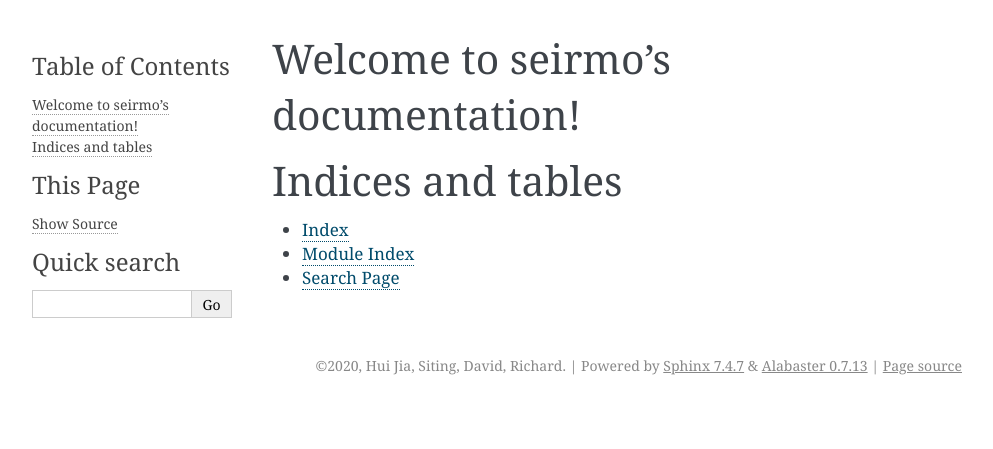
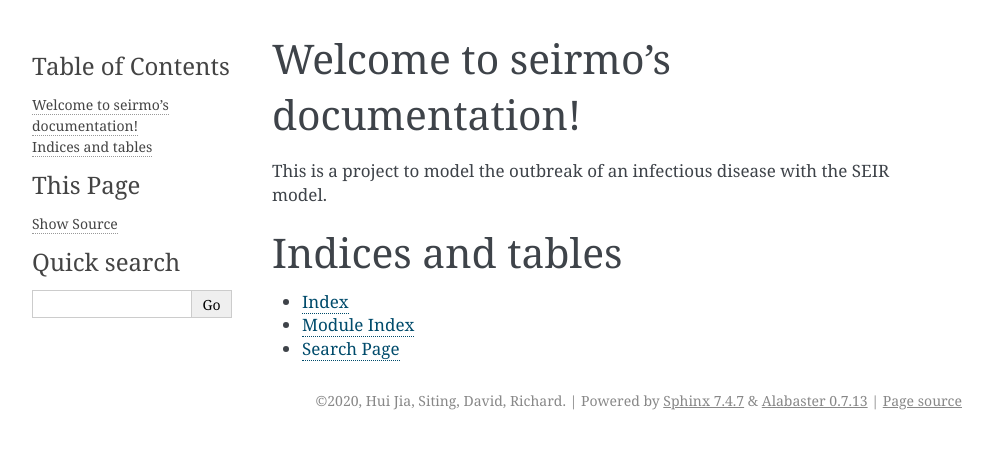
Before and after one commit to SABS-R3-Epidemiology/seirmo, a Sphinx documentation site: the page built from docs/index.rst, in a window 1280 px wide. Shown: the top 449 px of the page, without its empty margins (148-1141 px from the left). Built offline with Sphinx 7.4.7, drawn with Linux system fonts in a browser that asks for light colours.

Commit message:
Add description of project on index.rst

```diff
--- a/docs/index.rst
+++ b/docs/index.rst
@@ -10,7 +10,7 @@ Welcome to seirmo's documentation!
    :maxdepth: 2
    :caption: Contents:
 
-
+This is a project to model the outbreak of an infectious disease with the SEIR model.
 
 Indices and tables
 ==================
```
